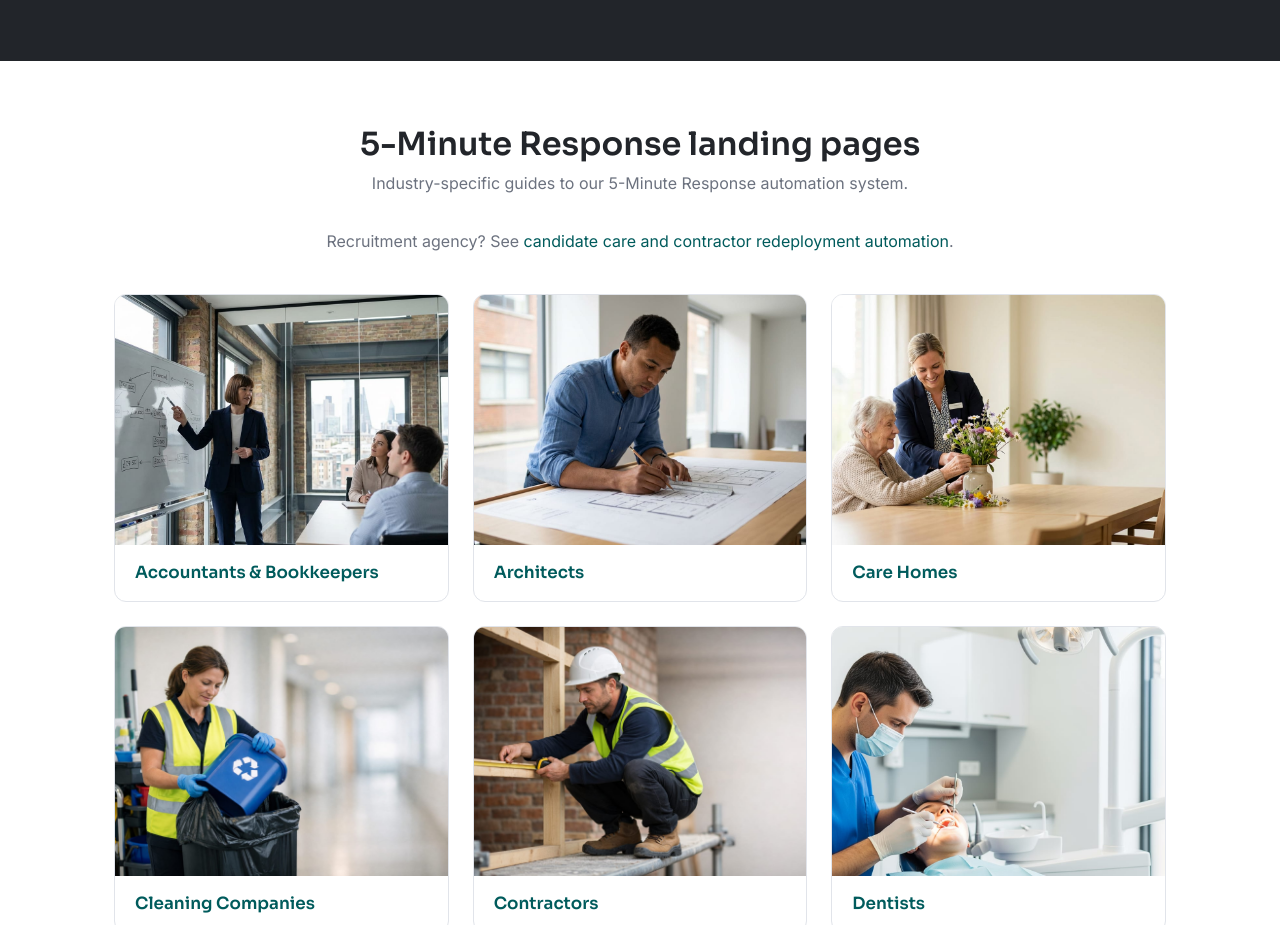
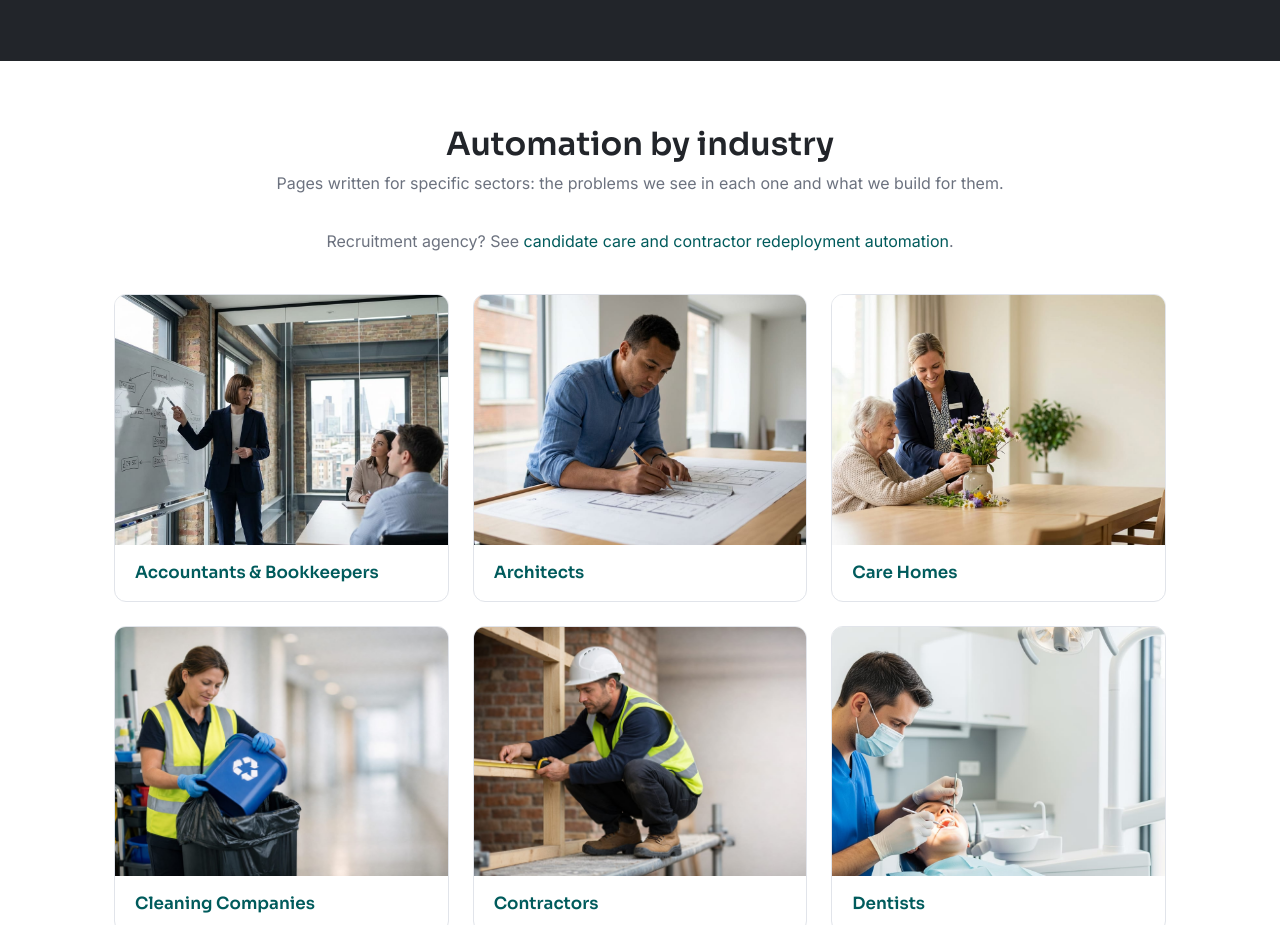
Before and after one commit to jointhebots/jointhebots-website, a plain HTML site: page services/index.html in a window 1280 px wide. Shown: the part 2646-3571 px from the top of the page. Drawn offline with Linux system fonts and the light colour scheme; a script that the page names is missing.

Commit message:
Retitle the services industry grid as Automation by industry
The recruitment page no longer sells the 5-Minute Response offer, so the grid heading and intro now describe the pages as sector pages.

Co-Authored-By: Claude Opus 5.5 <noreply@anthropic.com>

```diff
--- a/services/index.html
+++ b/services/index.html
@@ -610,8 +610,8 @@
     ══════════════════════════════════════════ -->
     <section class="lp-industries">
         <div class="container">
-            <h2>5-Minute Response landing pages</h2>
-            <p class="intro">Industry-specific guides to our 5-Minute Response automation system.</p>
+            <h2>Automation by industry</h2>
+            <p class="intro">Pages written for specific sectors: the problems we see in each one and what we build for them.</p>
             <p class="intro" style="margin-top:-8px;">Recruitment agency? See <a href="/automation-for/recruitment-agencies/">candidate care and contractor redeployment automation</a>.</p>
             <div class="lp-industries-grid" id="lp-industries-grid"></div>
             <noscript>
```
